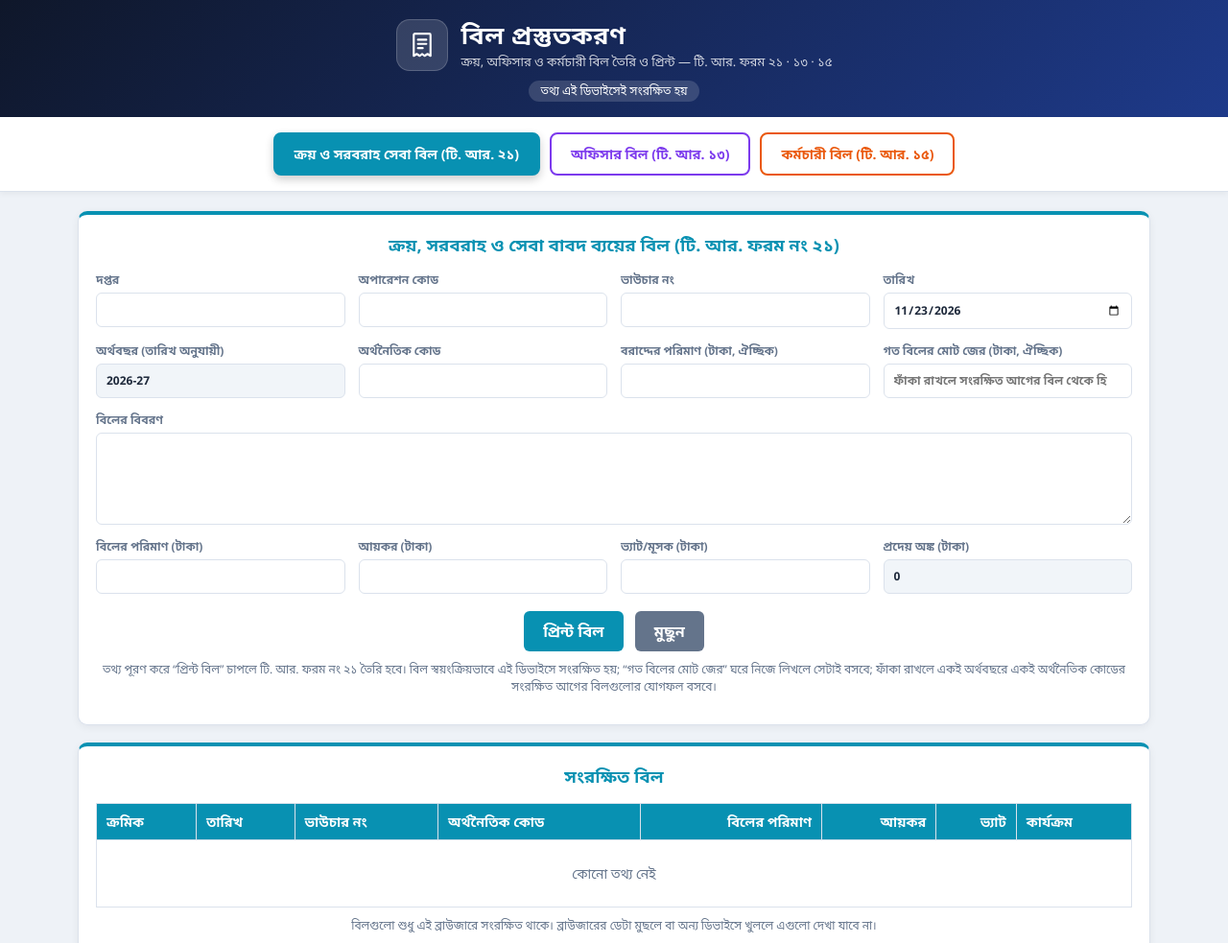
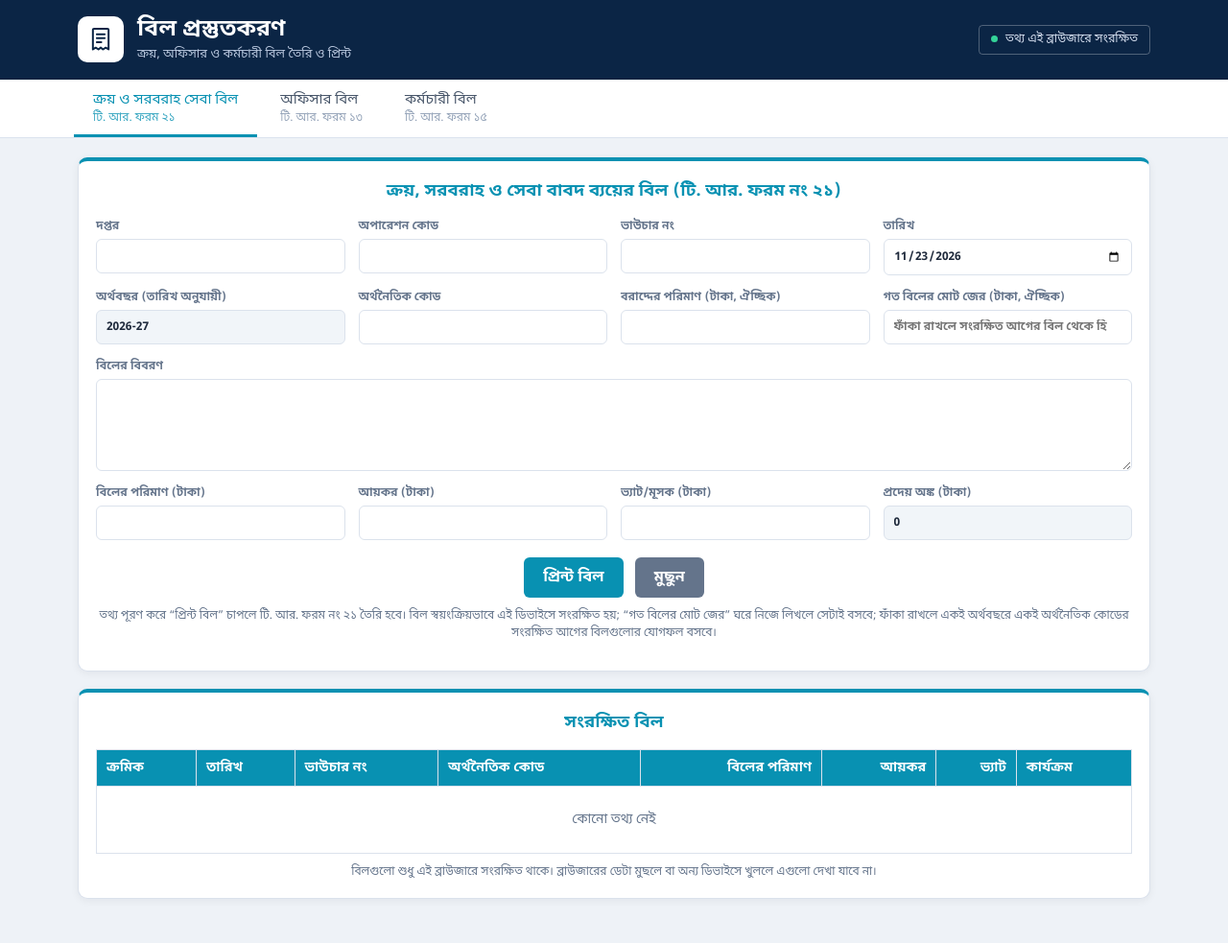
Before and after one commit to wdmanowar/Bill-Making, a plain HTML site: page index.html in a window 1280 px wide. Shown: the top 983 px of the page at 96% size. After the commit the page ends 957 px from the top, so only its background shows below. Drawn offline with Linux system fonts and the light colour scheme; a web font is replaced by a local one.

Commit message:
Update header and navigation styles and content

```diff
--- a/index.html
+++ b/index.html
@@ -212,32 +212,49 @@ body.rp #rpt{display:block;color:#000;font-family:Calibri,Arial,sans-serif;font-
 }
 
 
-/* ---- Bill Maker: header + tabs ---- */
-body{font-family:"Segoe UI","Noto Sans Bengali","Nirmala UI",Roboto,Arial,sans-serif}
-header{padding:20px 16px 16px}
-header .hw{display:flex;align-items:center;justify-content:center;gap:14px}
-header .logo{flex:0 0 auto;width:54px;height:54px;border-radius:14px;background:rgba(255,255,255,.14);display:flex;align-items:center;justify-content:center;box-shadow:inset 0 0 0 1px rgba(255,255,255,.18)}
-header .ht{text-align:left}
-header h1{font-size:26px;line-height:1.25}
-header p{margin:2px 0 0;font-size:13px;opacity:.8}
-#st{margin-top:10px}
-nav{position:sticky;top:0;z-index:20}
+/* ---- Font: SolaimanLipi (put SolaimanLipi.ttf next to index.html) ---- */
+@font-face{font-family:"SolaimanLipi";src:local("SolaimanLipi"),local("Solaiman Lipi"),url("SolaimanLipi.ttf") format("truetype");font-weight:100 900;font-style:normal;font-display:swap}
+body,button,input,select,textarea{font-family:"SolaimanLipi","Noto Sans Bengali","Nirmala UI","Vrinda",Roboto,Arial,sans-serif}
+body{font-size:16px}
+/* ---- Header ---- */
+header{background:#0b2545;color:#fff;text-align:left;padding:0;border-bottom:1px solid #08203d}
+header .hi{max-width:1150px;margin:0 auto;padding:16px;display:flex;align-items:center;justify-content:space-between;gap:16px}
+header .brand{display:flex;align-items:center;gap:14px;min-width:0}
+header .logo{flex:0 0 auto;width:48px;height:48px;border-radius:10px;background:#fff;display:flex;align-items:center;justify-content:center}
+header h1{margin:0;font-size:24px;line-height:1.3;letter-spacing:0}
+header p{margin:1px 0 0;font-size:13px;line-height:1.4;color:#b9c7de;opacity:1}
+#st{margin:0;flex:0 0 auto;font-size:12.5px;padding:5px 12px;border-radius:4px;background:transparent;border:1px solid rgba(255,255,255,.28);color:#d5deee}
+#st::before{content:"";display:inline-block;width:7px;height:7px;border-radius:50%;background:#34d399;margin-right:8px;vertical-align:middle}
+/* ---- Tabs ---- */
+nav{position:sticky;top:0;z-index:20;display:flex;justify-content:flex-start;flex-wrap:nowrap;overflow-x:auto;gap:4px;padding:0 max(12px,calc((100% - 1150px)/2 + 12px));background:#fff;border-bottom:1px solid #dbe3ee;box-shadow:none;scrollbar-width:none}
+nav::-webkit-scrollbar{display:none}
+nav button{flex:0 0 auto;display:flex;flex-direction:column;align-items:flex-start;gap:0;min-width:0;white-space:nowrap;padding:11px 20px 9px;border:0;border-bottom:3px solid transparent;border-radius:0;background:transparent;color:#475569;font-size:15px;font-weight:400;line-height:1.35;box-shadow:none;transform:none}
+nav button small{font-size:12px;color:#94a3b8}
+nav button:hover{background:#f4f7fb;color:var(--c);transform:none}
+nav button.on{background:transparent;color:var(--c);border-bottom-color:var(--c);box-shadow:none}
+nav button.on small{color:var(--c);opacity:.8}
 @media(max-width:640px){
-header{padding:14px 12px 12px}
-header .logo{width:42px;height:42px;border-radius:11px}
+header .hi{padding:12px}
+header .brand{gap:11px}
+header .logo{width:40px;height:40px;border-radius:9px}
 header .logo svg{width:24px;height:24px}
-header h1{font-size:20px}
+header h1{font-size:19px}
 header p{font-size:12px}
+#st{display:none}
+nav{padding:0 6px}
+nav button{padding:9px 14px 7px;font-size:14px}
 }
 </style>
 </head>
 <body>
 <header>
-<div class="hw">
-<div class="logo"><svg width="30" height="30" viewBox="0 0 24 24" fill="none" stroke="#fff" stroke-width="1.7" stroke-linecap="round" stroke-linejoin="round" aria-hidden="true"><path d="M6 2.5h12a1 1 0 0 1 1 1V21l-2.5-1.6L14 21l-2-1.6L10 21l-2.5-1.6L5 21V3.5a1 1 0 0 1 1-1z"/><path d="M8.5 7.5h7M8.5 11h7M8.5 14.5h4"/></svg></div>
-<div class="ht"><h1>বিল প্রস্তুতকরণ</h1><p>ক্রয়, অফিসার ও কর্মচারী বিল তৈরি ও প্রিন্ট — টি. আর. ফরম ২১ · ১৩ · ১৫</p></div>
+<div class="hi">
+<div class="brand">
+<div class="logo"><svg width="28" height="28" viewBox="0 0 24 24" fill="none" stroke="#0b2545" stroke-width="1.7" stroke-linecap="round" stroke-linejoin="round" aria-hidden="true"><path d="M6 2.5h12a1 1 0 0 1 1 1V21l-2.5-1.6L14 21l-2-1.6L10 21l-2.5-1.6L5 21V3.5a1 1 0 0 1 1-1z"/><path d="M8.5 7.5h7M8.5 11h7M8.5 14.5h4"/></svg></div>
+<div class="ht"><h1>বিল প্রস্তুতকরণ</h1><p>ক্রয়, অফিসার ও কর্মচারী বিল তৈরি ও প্রিন্ট</p></div>
 </div>
-<span id="st">তথ্য এই ডিভাইসেই সংরক্ষিত হয়</span>
+<span id="st">তথ্য এই ব্রাউজারে সংরক্ষিত</span>
+</div>
 </header>
 <nav id="nav"></nav>
 <main id="main"></main>
@@ -246,7 +263,7 @@ header p{font-size:12px}
 <script>
 
 const DEF_OC="";
-const TABS=[["purchase","ক্রয় ও সরবরাহ সেবা বিল (টি. আর. ২১)","#0891b2"],["officer","অফিসার বিল (টি. আর. ১৩)","#7c3aed"],["employee","কর্মচারী বিল (টি. আর. ১৫)","#ea580c"]];
+const TABS=[["purchase","ক্রয় ও সরবরাহ সেবা বিল","#0891b2","টি. আর. ফরম ২১"],["officer","অফিসার বিল","#7c3aed","টি. আর. ফরম ১৩"],["employee","কর্মচারী বিল","#ea580c","টি. আর. ফরম ১৫"]];
 let DB={bills:[]},tab="purchase";
 try{const t=localStorage.getItem("bill_tab");if(TABS.some(x=>x[0]===t))tab=t}catch(_){}
 const $=id=>document.getElementById(id);
@@ -266,7 +283,7 @@ function rpGo(html){$("rpt").innerHTML=html;document.body.classList.add("rp");do
 window.addEventListener("afterprint",()=>document.body.classList.remove("rp"));
 
 /* ---- Tabs ---- */
-function nav(){$("nav").innerHTML=TABS.map(([k,l,c])=>`<button style="--c:${c}" class="${k===tab?"on":""}" onclick="go('${k}')">${l}</button>`).join("")}
+function nav(){$("nav").innerHTML=TABS.map(([k,l,c,f])=>`<button style="--c:${c}" class="${k===tab?"on":""}" onclick="go('${k}')">${l}<small>${f}</small></button>`).join("")}
 function go(t){tab=t;try{localStorage.setItem("bill_tab",t)}catch(_){}nav();render();window.scrollTo(0,0)}
 function render(){const t=TABS.find(x=>x[0]===tab),m=$("main");m.style.setProperty("--ac",t[2]);
  m.innerHTML=({purchase:billP,officer:billO,employee:billE})[tab]();if(tab==="purchase")bc();mob()}
```
